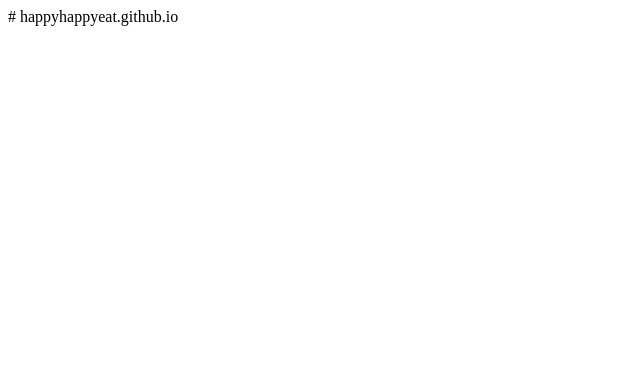
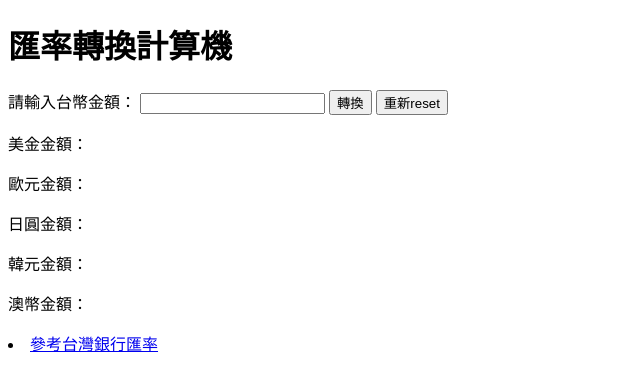
Before and after one commit to happyhappyeat/happyhappyeat.github.io, a plain HTML site: page index.html in a window 1280 px wide. Shown: the whole page, without its empty margins (0-640 px from the left). Drawn offline with Linux system fonts and the light colour scheme.

Commit message:
index.html

```diff
--- a/index.html
+++ b/index.html
@@ -1 +1,53 @@
-# happyhappyeat.github.io
+<!DOCTYPE html>
+<html>
+<head>
+  <title>匯率轉換計算機</title>
+  <link rel="stylesheet" href="mystyle.css">
+  <script>
+    function convertCurrency() {
+      // 取得輸入的台幣金額
+      var twdAmount = document.getElementById('twdAmount').value;
+
+      // 檢查輸入是否為有效數字
+      if (isNaN(twdAmount) || twdAmount <= 0) {
+        alert('錯誤的金額，請輸入正確的數字');
+        reset();
+        return;
+      }
+
+
+
+      // 更新顯示結果
+      document.getElementById('usdAmount').textContent = usdAmount.toFixed(2);
+
+
+      // 更新其他貨幣金額的顯示結果
+      document.getElementById('eurAmount').textContent = eurAmount.toFixed(2);
+      document.getElementById('jpyAmount').textContent = jpyAmount.toFixed(2);
+      document.getElementById('krwAmount').textContent = krwAmount.toFixed(2);
+      document.getElementById('audAmount').textContent = audAmount.toFixed(2);
+    }
+
+    function reset() {
+      // 清空輸入框和結果
+      document.getElementById('twdAmount').value = "";
+      document.getElementById('usdAmount').textContent = "";
+      document.getElementById('eurAmount').textContent = "";
+      document.getElementById('jpyAmount').textContent = "";
+      document.getElementById('krwAmount').textContent = "";
+      document.getElementById('audAmount').textContent = "";
+    }
+  </script>
+</head>
+<body>
+  <h1>匯率轉換計算機</h1>
+  <label for="twdAmount">請輸入台幣金額：</label>
+  <input type="number" id="twdAmount">
+  <button onclick="convertCurrency()">轉換</button>
+  <button onclick="reset()">重新reset</button>
+  <p>美金金額：<span id="usdAmount"></span></p>
+  <p>歐元金額：<span id="eurAmount"></span></p>
+  <p>日圓金額：<span id="jpyAmount"></span></p>
+  <p>韓元金額：<span id="krwAmount"></span></p>
+  <p>澳幣金額：<span id="audAmount"></span></p>
+  <li><a href="https://rate.bot.com.tw/xrt">參考台灣銀行匯率</a></li
```
